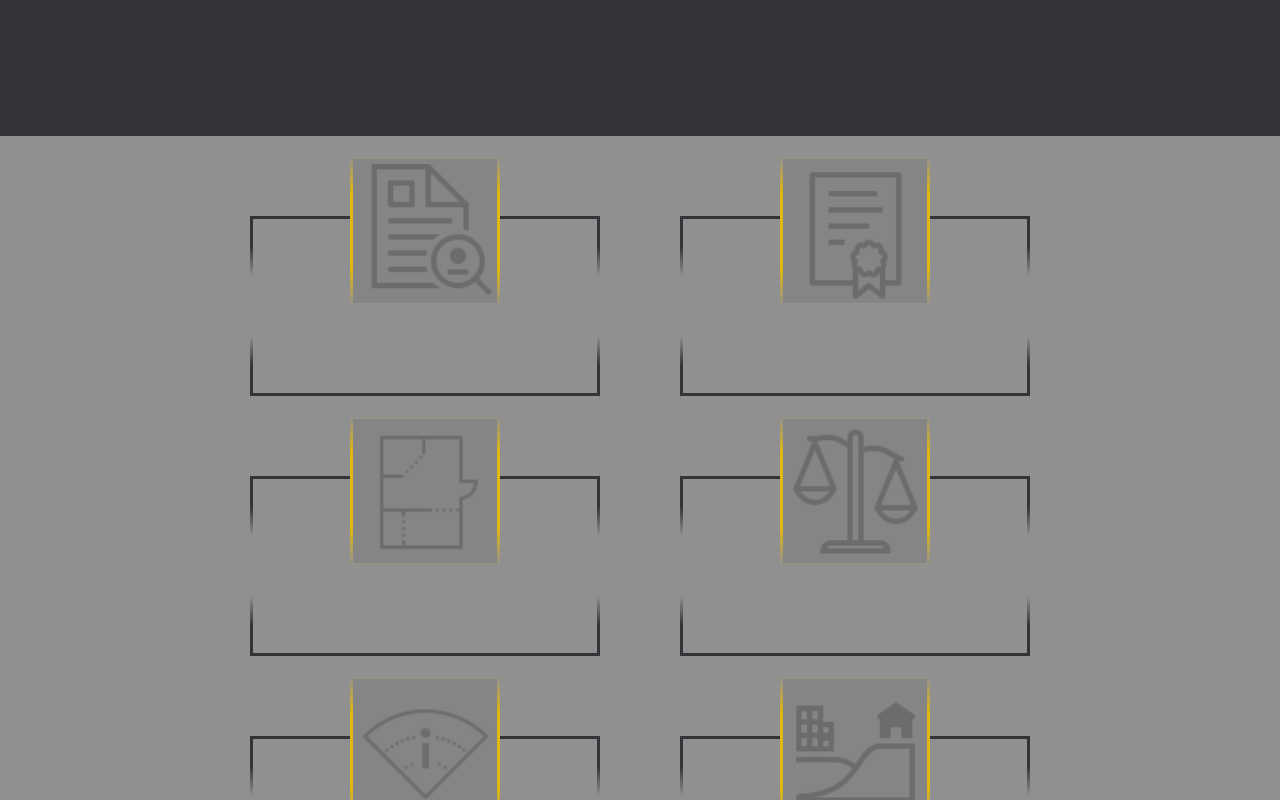
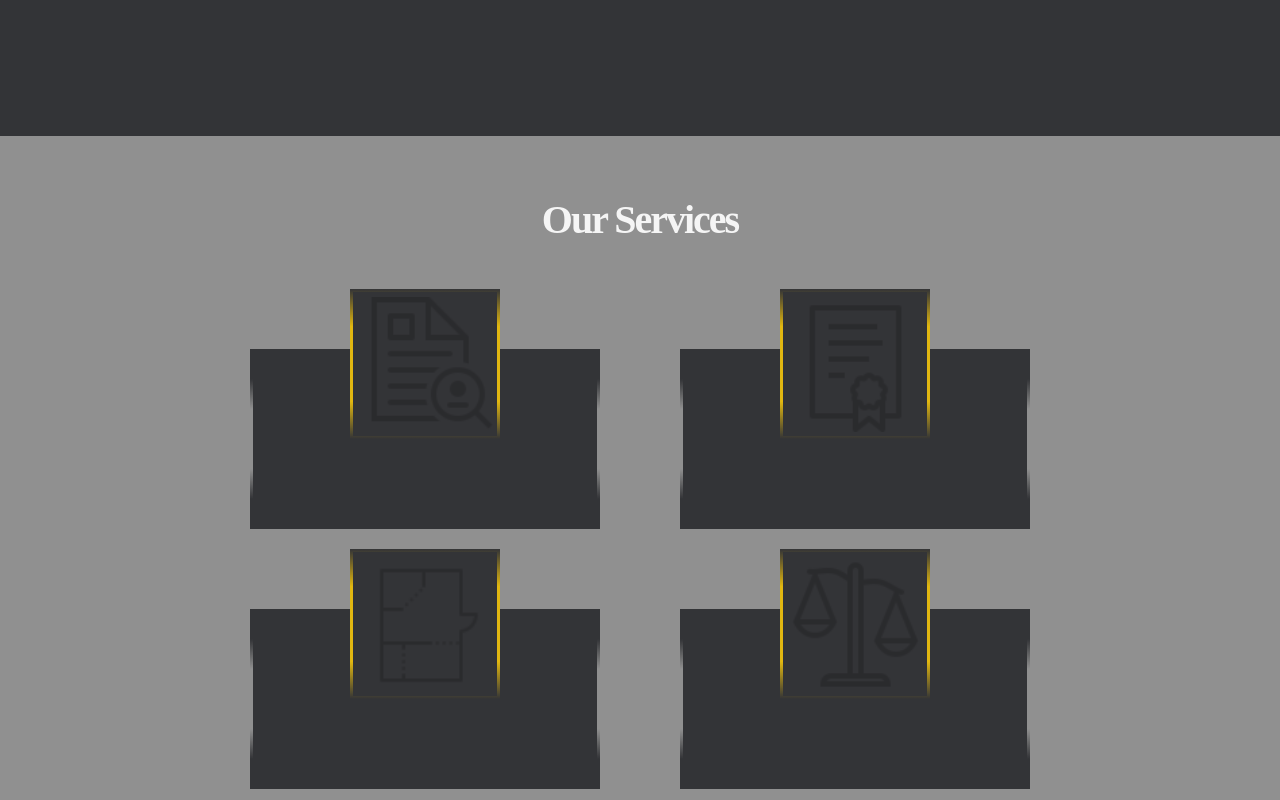
Before and after one commit to Caleb-Rogers/bmonroe-consulting, a Next.js app: page / in a window 1280 px wide. Shown: the part 1560-2360 px from the top of the page. Built offline with nearby package versions, Linux system fonts and the light colour scheme.

Commit message:
Services Section Heading, Colors & Sizing

```diff
--- a/src/components/ServicesSection/ServicesSection.css
+++ b/src/components/ServicesSection/ServicesSection.css
@@ -5,10 +5,26 @@
 .serv-section {
   font-family: "Playfair Display", serif;
   display: flex;
+  flex-direction: column;
   justify-content: center;
   align-items: center;
   min-height: 100vh;
   background: #909090;
+  color: #f5f5f5;
+}
+
+.serv-heading {
+  position: sticky;
+  top: 20;
+  margin-top: 60px;
+  z-index: 10;
+  margin-bottom: 20px;
+}
+
+.serv-section h2 {
+  font-size: 4rem;
+  font-weight: 700;
+  letter-spacing: -2px;
 }
 
 .serv-container {
@@ -19,6 +35,7 @@
   align-items: center;
   flex-wrap: wrap;
   gap: 80px;
+  z-index: 1;
 }
 .serv-card {
   position: relative;
@@ -29,7 +46,7 @@
 }
 
 .serv-card:hover {
-  height: 550px;
+  height: 466px;
 }
 
 .serv-card .serv-lines {
@@ -75,7 +92,7 @@
   content: "";
   position: absolute;
   inset: 3px;
-  background: #909090;
+  background: #333437;
 }
 
 .serv-card .serv-img-box {
@@ -85,7 +102,7 @@
   width: 150px;
   height: 150px;
   transform: translateX(-50%);
-  background: #909090;
+  background: #333437;
   transition: 0.5s;
   z-index: 10;
   overflow: hidden;
@@ -136,7 +153,7 @@
   content: "";
   position: absolute;
   inset: 3px;
-  background: #868585;
+  background: #333437;
 }
 
 .serv-card .serv-img-box img {
@@ -172,28 +189,27 @@
 }
 
 .serv-card:hover .serv-content .serv-details {
-  transform: translateY(-15px);
+  transform: translateY(0px);
   z-index: 10;
 }
 
 .serv-card .serv-content .serv-details h2 {
   font-size: 2.75rem;
   font-weight: 800;
+  letter-spacing: -0.75;
   color: #e1b711;
-  line-height: 2.5rem;
-  letter-spacing: -0.5;
-  opacity: 0;
+  margin-bottom: -10px;
 }
 
 .serv-card:hover .serv-content .serv-details h2 {
-  opacity: 1;
+  transform: translateY(-15px);
 }
 
 .serv-card .serv-content .serv-details p {
   font-size: 1.3rem;
   font-weight: 600;
+  letter-spacing: 0.75;
   color: #f5f5f5;
-  letter-spacing: 0.5;
   opacity: 0;
 }
 
@@ -218,12 +234,12 @@
 
 .serv-card .serv-content .serv-details a:link,
 .serv-card .serv-content .serv-details a:visited {
-  background-color: #909090;
-  color: #333437;
+  background-color: #333437;
+  color: #909090;
 }
 
 .serv-card .serv-content .serv-details a:hover,
 .serv-card .serv-content .serv-details a:active {
-  background-color: #333437;
-  color: #f5f5f5;
+  background-color: #f5f5f5;
+  color: #333437;
 }
--- a/src/components/ServicesSection/ServicesSection.js
+++ b/src/components/ServicesSection/ServicesSection.js
@@ -1,6 +1,9 @@
 export default function ServicesSection() {
   return (
     <section className="serv-section">
+      <div className="serv-heading">
+        <h2>Our Services</h2>
+      </div>
       <div className="serv-container">
         <div className="serv-card">
           <div className="serv-lines"></div>
```
